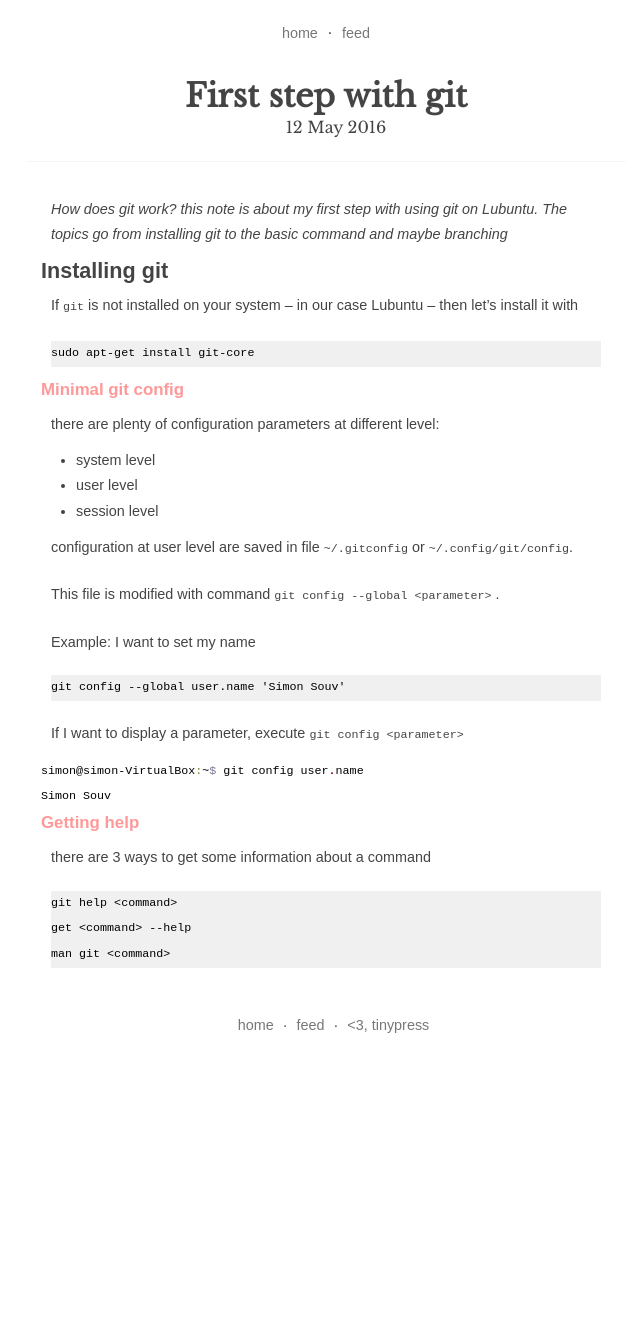
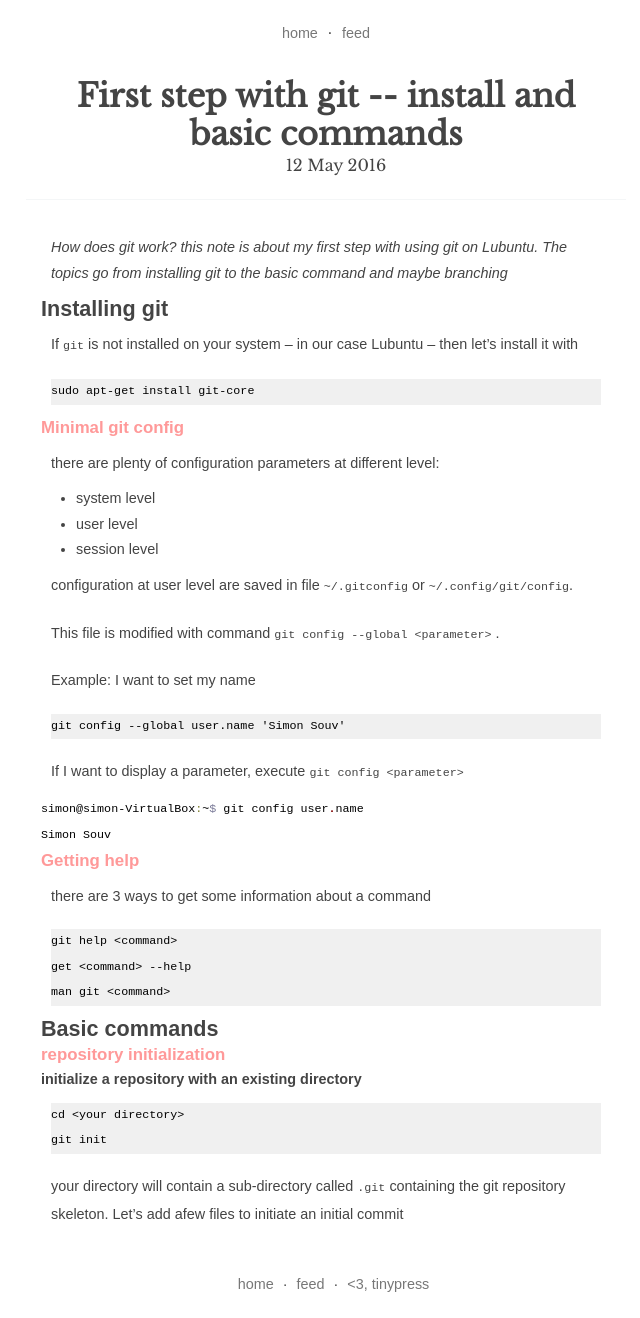
Before and after one commit to fipnova51/fipnova51.github.io, a Jekyll site: the page built from _posts/2016-05-12-first-step-with-git.markdown, in a window 1280 px wide. Shown: the whole page, without its empty margins (314-954 px from the left). Built offline with Jekyll 4.4.1, drawn with Linux system fonts in a browser that asks for light colours; before the commit the page ends 1058 px from its top, so only the background shows below that.

Commit message:
Post update: First step with git

```diff
--- a/_posts/2016-05-12-first-step-with-git.markdown
+++ b/_posts/2016-05-12-first-step-with-git.markdown
@@ -1,6 +1,6 @@
 ---
 published: true
-title: First step with git
+title: First step with git -- install and basic commands
 layout: post
 tags: [git]
 categories: [dev]
@@ -39,8 +39,21 @@ Simon Souv
 ### Getting help
 
 there are 3 ways to get some information about a command
+
 ~~~
 git help <command>
 get <command> --help
 man git <command>
 ~~~
+
+## Basic commands
+
+### repository initialization
+
+#### initialize a repository with an existing directory
+
+~~~
+cd <your directory>
+git init
+~~~
+your directory will contain a sub-directory called `.git` containing the git repository skeleton. Let's add afew files to initiate an initial commit
```
